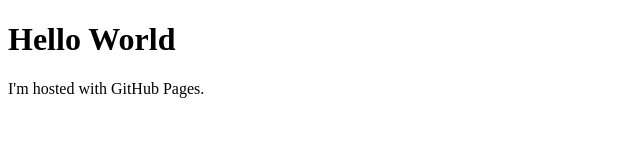
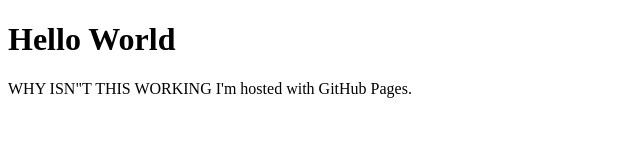
Before and after one commit to zacharyyan1/zacharyyan1.github.io, a plain HTML site: page index.html in a window 1280 px wide. Shown: the whole page, without its empty margins (0-640 px from the left). Drawn offline with Linux system fonts and the light colour scheme.

Commit message:
Update index.html

```diff
--- a/index.html
+++ b/index.html
@@ -2,6 +2,6 @@
 <html>
 <body>
 <h1>Hello World</h1>
-<p>I'm hosted with GitHub Pages.</p>
+<p>WHY ISN"T THIS WORKING I'm hosted with GitHub Pages.</p>
 </body>
 </html>
```
